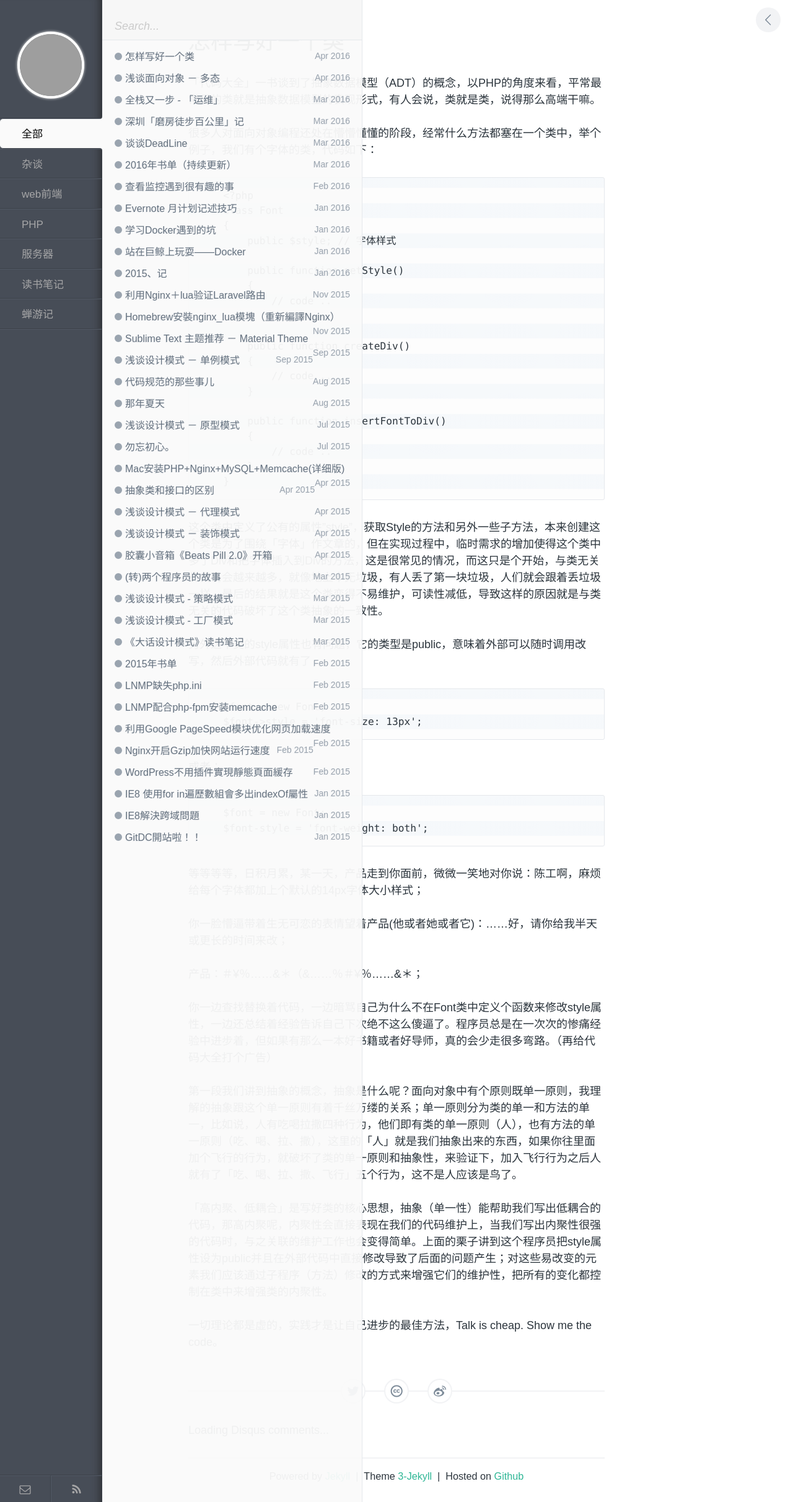
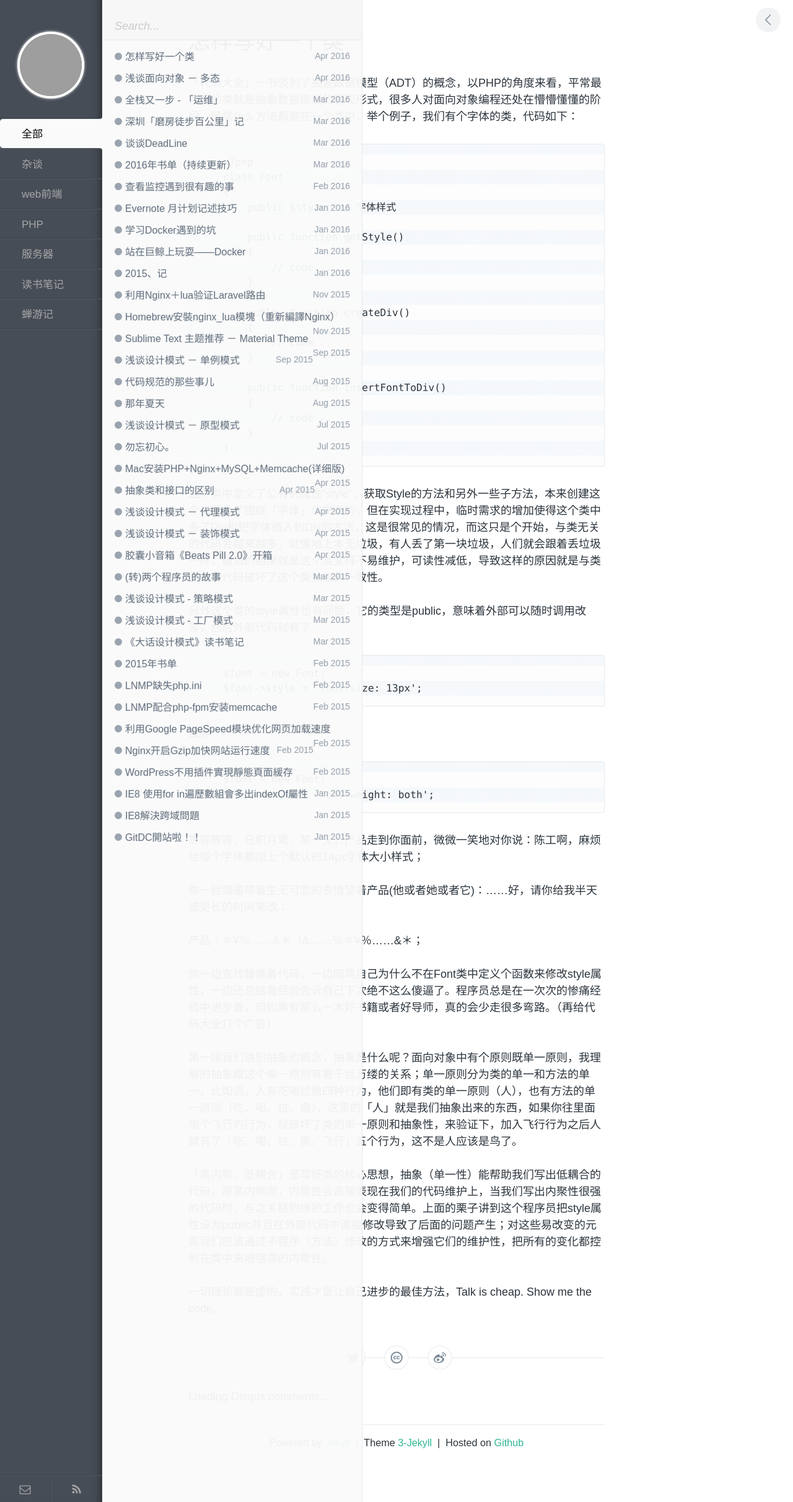
Before and after one commit to kingEcho/gitcdc.github.io, a Jekyll site: the page built from _posts/php/2016-04-17-怎样写好一个类.md, in a window 1280 px wide. Shown: the whole page at 62% size. Built offline with Jekyll 4.4.1, drawn with Linux system fonts in a browser that asks for light colours; comment, search, counter and statistics services are not loaded; grey boxes are pictures that could not be loaded.

Commit message:
add files

```diff
--- a/_posts/php/2016-04-17-怎样写好一个类.md
+++ b/_posts/php/2016-04-17-怎样写好一个类.md
@@ -7,9 +7,7 @@ keywords: php,面向对象
 description:
 ---
 
-「代码大全」一书谈到了抽象数据模型（ADT）的概念，以PHP的角度来看，平常最常见的类就是抽象数据模型的表现形式，有人会说，类就是类，说得那么高端干嘛。
-
-很多人对面向对象编程还处在懵懵懂懂的阶段，经常什么方法都塞在一个类中，举个例子，我们有个字体的类，代码如下：
+「代码大全」一书谈到了抽象数据模型（ADT）的概念，以PHP的角度来看，平常最常见的类就是抽象数据模型的表现形式，很多人对面向对象编程还处在懵懵懂懂的阶段，经常什么方法都塞在一个类中，举个例子，我们有个字体的类，代码如下：
 
         <?php
         class Font
@@ -44,7 +42,7 @@ description:
 或者：
 
         $font = new Font;
-        $font-style = 'font-weight: both';
+        $font->style = 'font-weight: both';
 
 
 等等等等，日积月累，某一天，产品走到你面前，微微一笑地对你说：陈工啊，麻烦给每个字体都加上个默认的14px字体大小样式；
```
